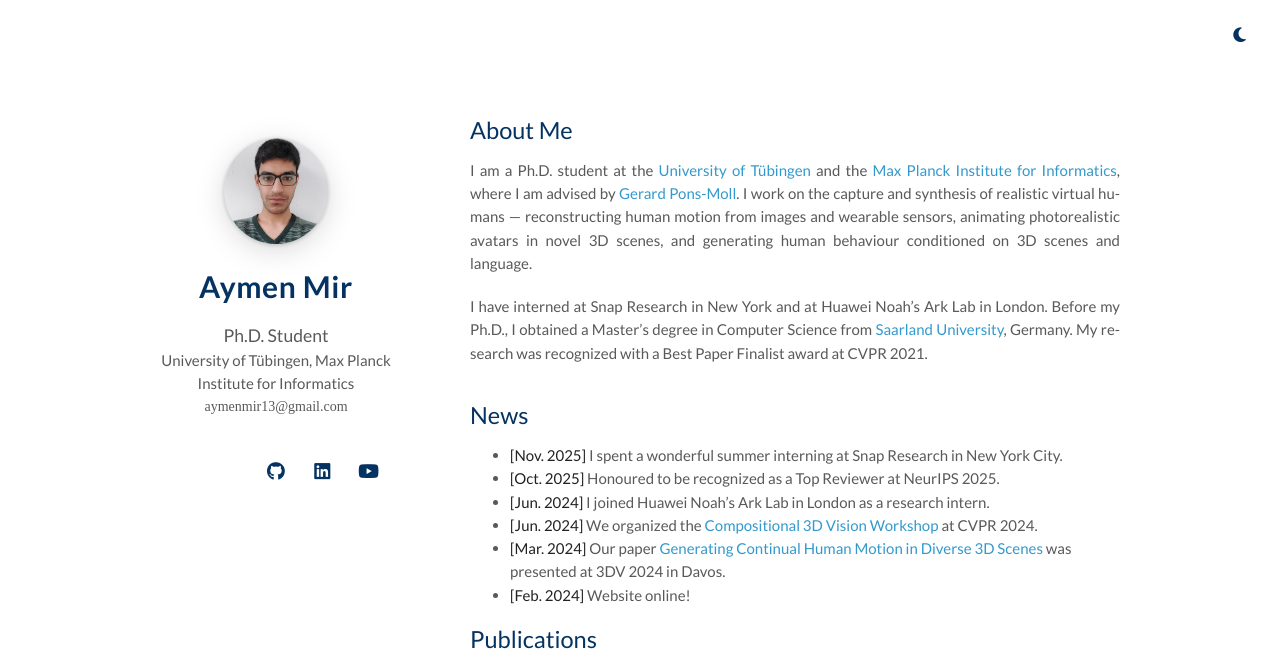
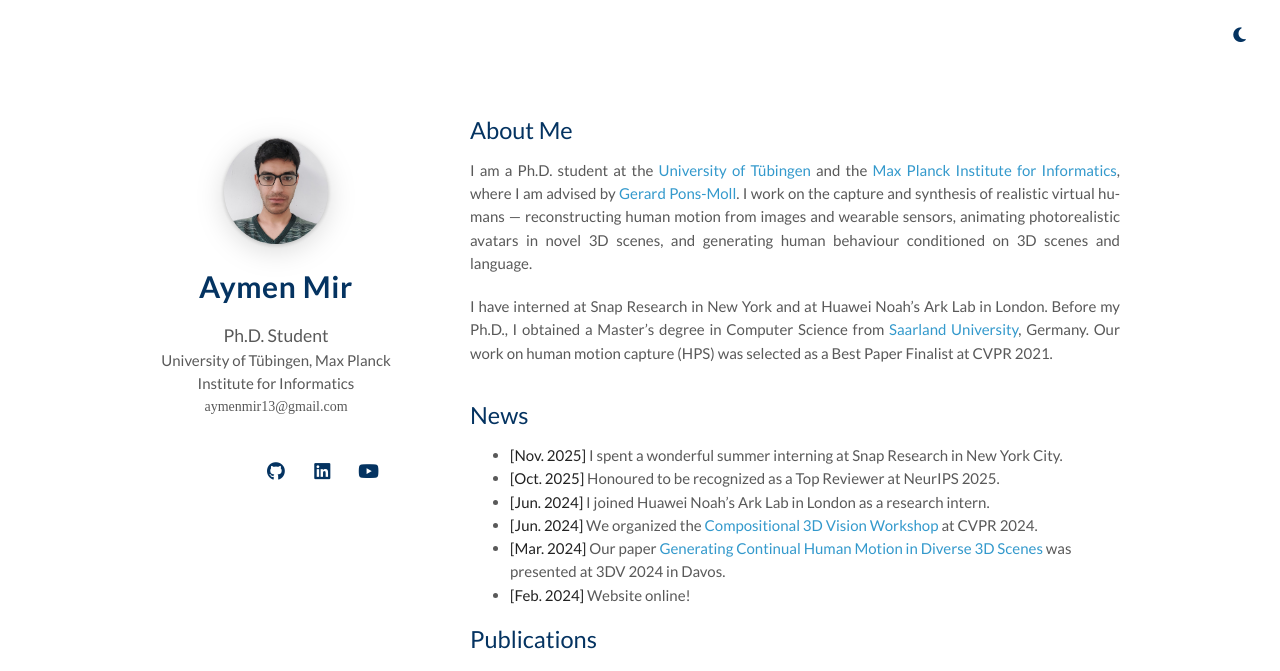
Before and after one commit to miraymen/miraymen.github.io, a Jekyll site: the page built from index.md, in a window 1280 px wide and 900 px high, cut to the strip 0-671 px from the top of the window. Built offline with Jekyll 4.4.1, drawn with Linux system fonts in a browser that asks for light colours; a style sheet for code colours, icons or effects is not loaded; our own code applies the rules of GitHub Pages for plain Markdown files.

Commit message:
Fix Best Paper Finalist wording in intro

```diff
--- a/index.md
+++ b/index.md
@@ -6,7 +6,7 @@ layout: homepage
 
 I am a Ph.D. student at the <a href="https://tuebingen.ai/">University of Tübingen</a> and the <a href="https://www.mpi-inf.mpg.de/departments/computer-vision-and-machine-learning">Max Planck Institute for Informatics</a>, where I am advised by <a href="https://virtualhumans.mpi-inf.mpg.de/people/pons-moll.html">Gerard Pons-Moll</a>. I work on the capture and synthesis of realistic virtual humans — reconstructing human motion from images and wearable sensors, animating photorealistic avatars in novel 3D scenes, and generating human behaviour conditioned on 3D scenes and language.
 
-I have interned at Snap Research in New York and at Huawei Noah's Ark Lab in London. Before my Ph.D., I obtained a Master's degree in Computer Science from <a href="https://saarland-informatics-campus.de/en/">Saarland University</a>, Germany. My research was recognized with a Best Paper Finalist award at CVPR 2021.
+I have interned at Snap Research in New York and at Huawei Noah's Ark Lab in London. Before my Ph.D., I obtained a Master's degree in Computer Science from <a href="https://saarland-informatics-campus.de/en/">Saarland University</a>, Germany. Our work on human motion capture (HPS) was selected as a Best Paper Finalist at CVPR 2021.
 
 ## News
 - **[Nov. 2025]** I spent a wonderful summer interning at Snap Research in New York City.
```
